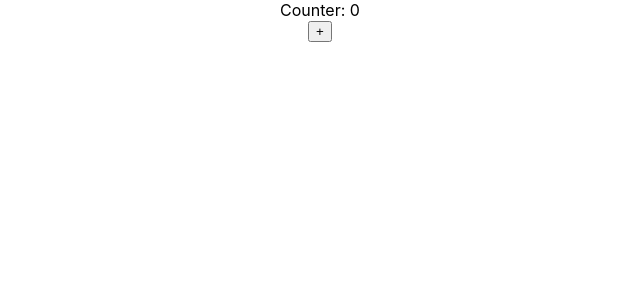
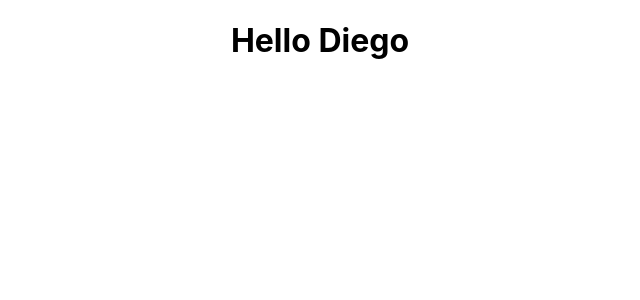
Before and after one commit to dyhalmeida/react-tutorial, a React (Create React App) app: page / in a window 1280 px wide. Shown: the top 300 px of the page, without its empty margins (320-960 px from the left). Built offline with nearby package versions, Linux system fonts and the light colour scheme.

Commit message:
09 - props destructuring

```diff
--- a/src/App.js
+++ b/src/App.js
@@ -1,12 +1,12 @@
 import React from 'react';
 import './App.css';
 
-import Counter from './components/Counter';
+import Hello from './components/Hello';
 
 function App() {
   return (
     <div className="App">
-      <Counter />
+      <Hello name="Diego" />
     </div>
   );
 }
--- a/src/components/Hello/index.js
+++ b/src/components/Hello/index.js
@@ -1,16 +1,10 @@
 import React from 'react';
 
-const Hello = (props) => {
-
-    /**
-     * Props são somente leituras
-     * Função e Class nunce deve modificar
-     * suas próprias props
-     */
+const Hello = ({ name, children }) => {
     return (
       <div>
-        <h1>Hello {props.name}</h1>
-        {props.children}
+        <h1>Hello { name }</h1>
+        { children}
       </div>
     );
 
```
